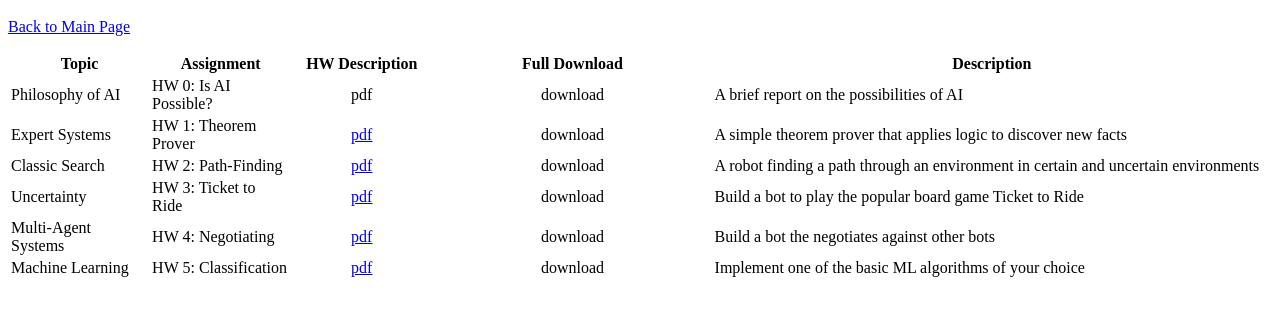
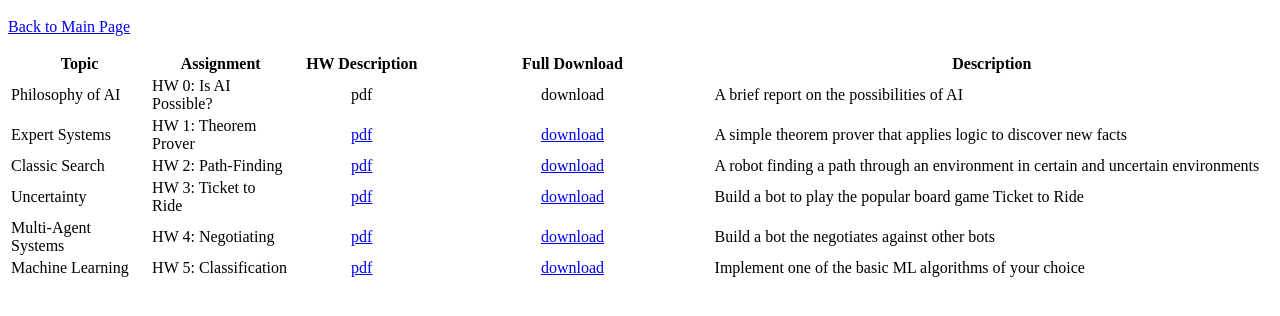
Before and after one commit to markfloryan/AI, a plain HTML site: page homeworks/index.html in a window 1280 px wide. Shown: the part 48-364 px from the top of the page. Drawn offline with Linux system fonts and the light colour scheme.

Commit message:
cleaning up hws

```diff
--- a/homeworks/index.html
+++ b/homeworks/index.html
@@ -29,35 +29,35 @@
 <td>Expert Systems</td>
 <td>HW 1: Theorem Prover</td>
 <td style="text-align: center;"><a href="hw1_TheoremProver/hw1_TheoremProver.pdf">pdf</a></td>
-<td style="text-align: center;">download</td>
+<td style="text-align: center;"><a href="./hw1_TheoremProver.zip">download</a></td>
 <td>A simple theorem prover that applies logic to discover new facts</td>
 </tr>
 <tr class="odd">
 <td>Classic Search</td>
 <td>HW 2: Path-Finding</td>
 <td style="text-align: center;"><a href="hw2_ProbabilisticAStar/hw2_ProbabilisticAStar.pdf">pdf</a></td>
-<td style="text-align: center;">download</td>
+<td style="text-align: center;"><a href="./hw2_ProbabilisticAStar.zip">download</a></td>
 <td>A robot finding a path through an environment in certain and uncertain environments</td>
 </tr>
 <tr class="even">
 <td>Uncertainty</td>
 <td>HW 3: Ticket to Ride</td>
 <td style="text-align: center;"><a href="hw3_TicketToRide/hw3_TicketToRide.pdf">pdf</a></td>
-<td style="text-align: center;">download</td>
+<td style="text-align: center;"><a href="./hw3_TicketToRide.zip">download</a></td>
 <td>Build a bot to play the popular board game Ticket to Ride</td>
 </tr>
 <tr class="odd">
 <td>Multi-Agent Systems</td>
 <td>HW 4: Negotiating</td>
 <td style="text-align: center;"><a href="hw4_negotiator/hw4_negotiating.pdf">pdf</a></td>
-<td style="text-align: center;">download</td>
+<td style="text-align: center;"><a href="./hw4_negotiator.zip">download</a></td>
 <td>Build a bot the negotiates against other bots</td>
 </tr>
 <tr class="even">
 <td>Machine Learning</td>
 <td>HW 5: Classification</td>
-<td style="text-align: center;"><a href="hw5_MachineLearning/hw5_MachineLearning.pdf">pdf</a></td>
-<td style="text-align: center;">download</td>
+<td style="text-align: center;"><a href="hw5_MachineLearning/hw5_machineLearning.pdf">pdf</a></td>
+<td style="text-align: center;"><a href="./hw5_MachineLearning.zip">download</a></td>
 <td>Implement one of the basic ML algorithms of your choice</td>
 </tr>
 </tbody>
```
Also changed, not shown: 8 other files.
